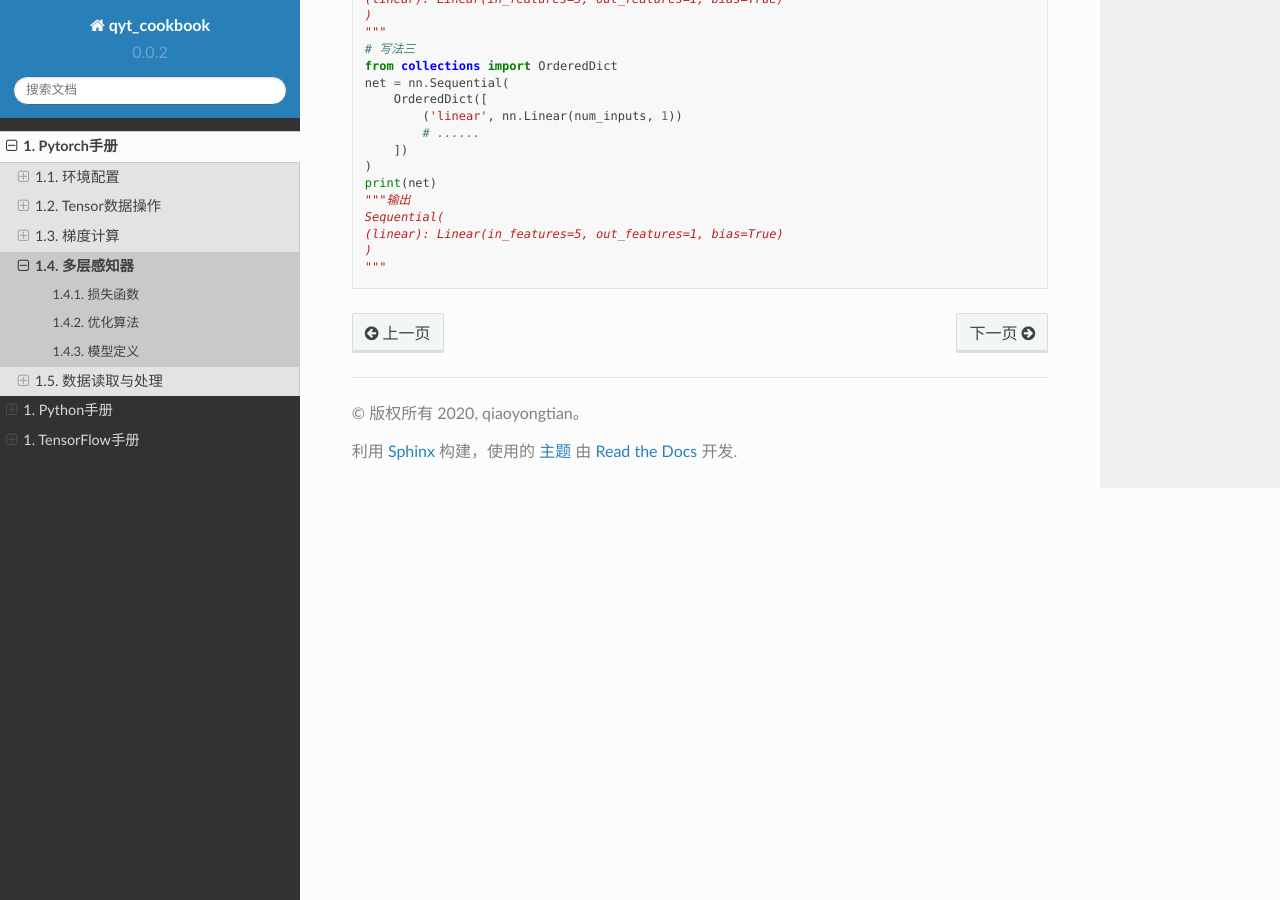
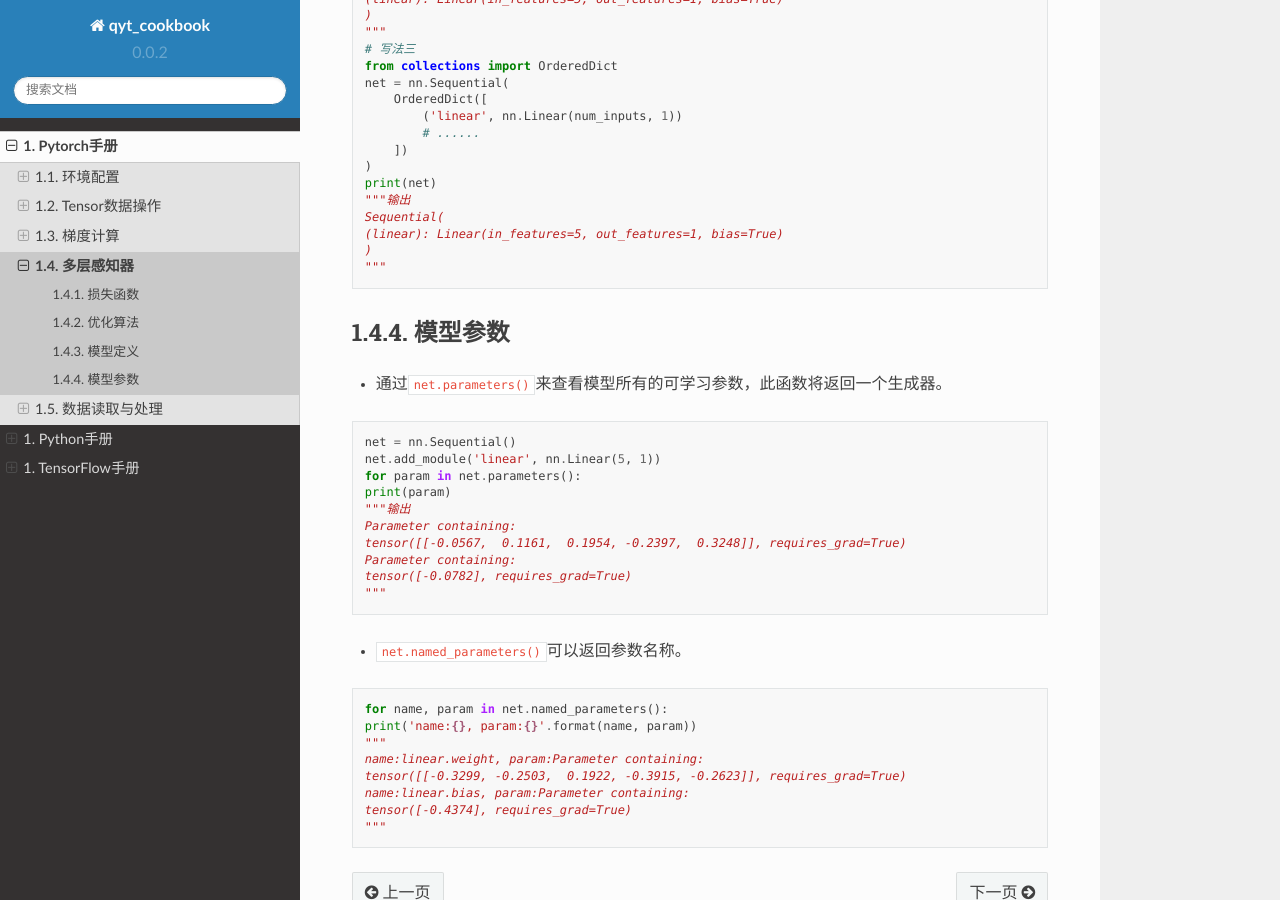
Before and after one commit to q759729997/qyt_cookbook, a Sphinx documentation site: the page built from qyt_cookbook/source/pytorch/mlp.md, in a window 1280 px wide and 900 px high, scrolled down 1688 px. Built offline with Sphinx 7.4.7 and the Read the Docs theme 2.0.0, drawn with Linux system fonts in a browser that asks for light colours.

Commit message:
模型参数测试

```diff
--- a/qyt_cookbook/source/pytorch/mlp.md
+++ b/qyt_cookbook/source/pytorch/mlp.md
@@ -81,3 +81,33 @@ Sequential(
 )
 """
 ~~~
+
+## 模型参数
+
+- 通过`net.parameters()`来查看模型所有的可学习参数，此函数将返回一个生成器。
+
+~~~python
+net = nn.Sequential()
+net.add_module('linear', nn.Linear(5, 1))
+for param in net.parameters():
+print(param)
+"""输出
+Parameter containing:
+tensor([[-0.0567,  0.1161,  0.1954, -0.2397,  0.3248]], requires_grad=True)
+Parameter containing:
+tensor([-0.0782], requires_grad=True)
+"""
+~~~
+
+- `net.named_parameters()`可以返回参数名称。
+
+~~~python
+for name, param in net.named_parameters():
+print('name:{}, param:{}'.format(name, param))
+"""
+name:linear.weight, param:Parameter containing:
+tensor([[-0.3299, -0.2503,  0.1922, -0.3915, -0.2623]], requires_grad=True)
+name:linear.bias, param:Parameter containing:
+tensor([-0.4374], requires_grad=True)
+"""
+~~~
```
Also changed, not shown: 1 other file.
